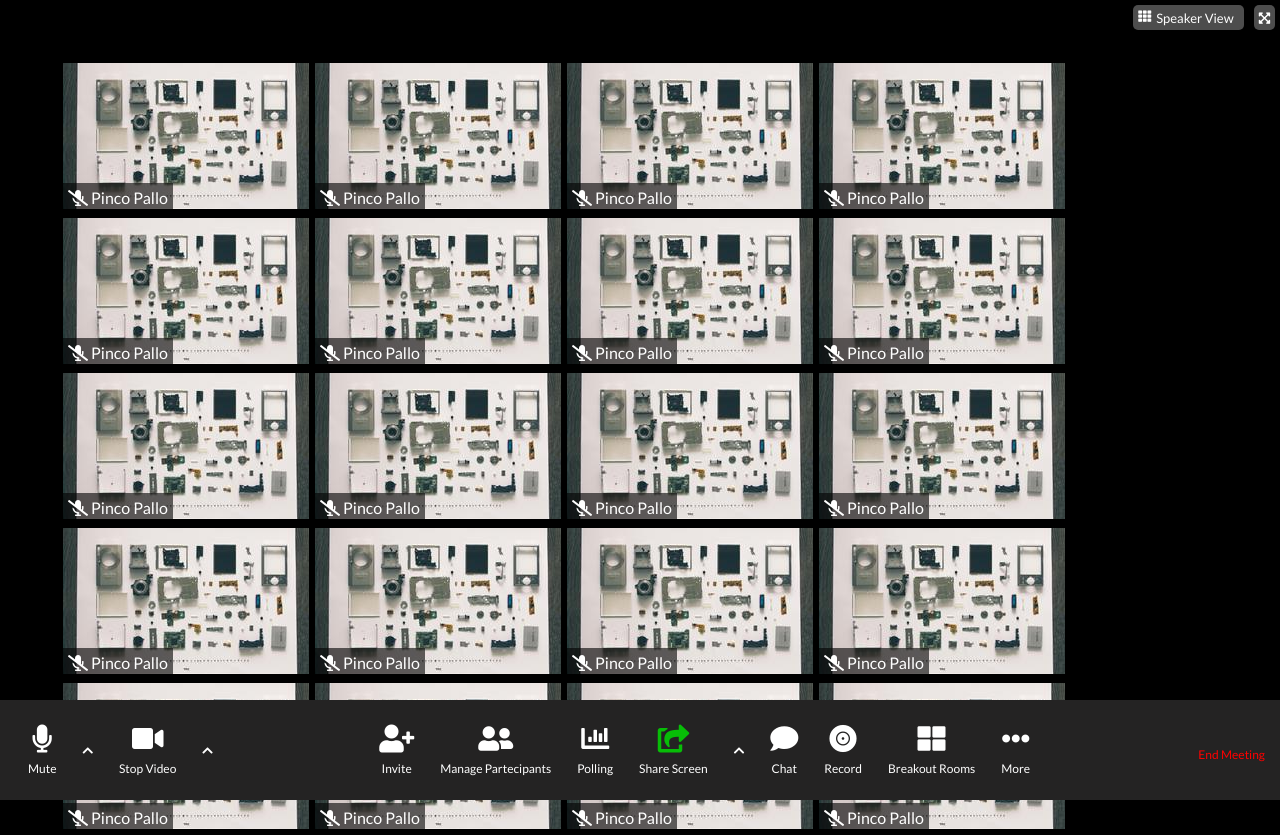
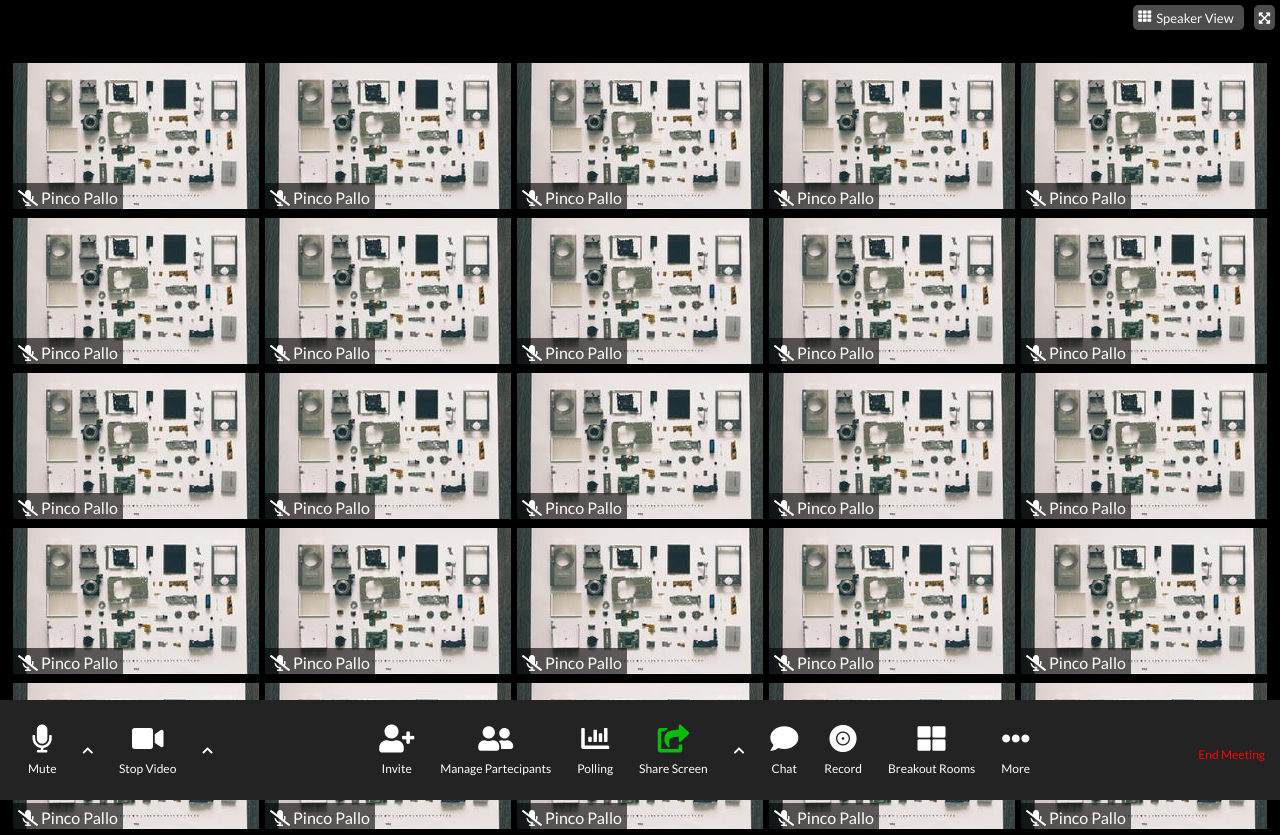
Before and after one commit to FrancescoCina/html-css-zoom, a plain HTML site: page index.html in a window 1280 px wide. Shown: the top 835 px of the page. Drawn offline with Linux system fonts and the light colour scheme.

Commit message:
Aggiornato a lezione

```diff
--- a/css/style.css
+++ b/css/style.css
@@ -64,9 +64,10 @@ header{
 /* MAIN */
 
 main{
-    height: calc(200vh - 160px);
-    margin: 60px;
+    height: calc(150vh - 160px);
+    margin: 60px 0;
     flex-wrap: wrap;
+    justify-content:center;
     align-content: flex-start;
 }
 
@@ -76,7 +77,7 @@ main{
 }
 
 .container-image img{
-    object-fit: contain;
+    object-fit: cover;
 }
 
 /* microfono rosso all'Active */
@@ -121,7 +122,6 @@ footer{
     font-size: 12px;
     text-align: center;
 
-
     align-items: center;
 }
 
@@ -146,6 +146,10 @@ footer{
     flex-grow: 1;
     width: 500px;
     justify-content: center;
+}
+
+.footer-container .col div:hover{
+    transform: scale(1.2);
 }
 
 .footer-container .central .share-square .fa-share-square{
```
